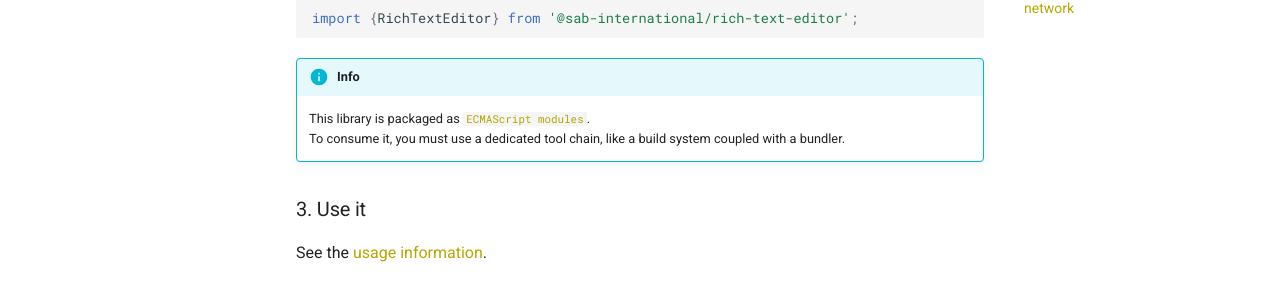
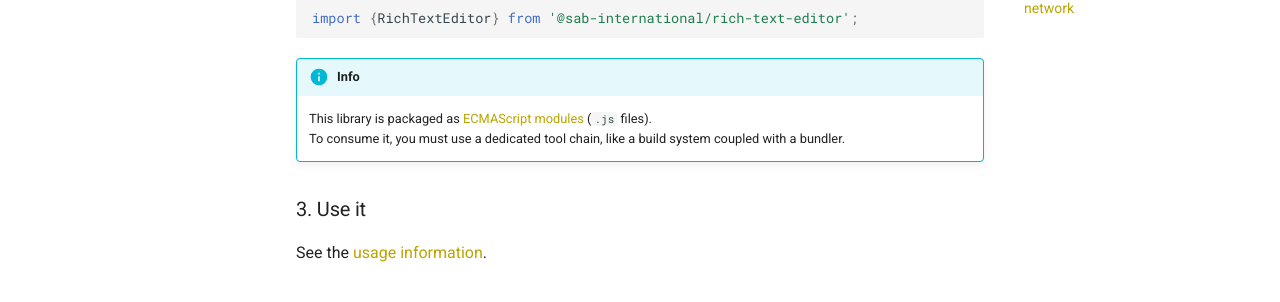
Before and after one commit to mc2it/rich-text-editor, an MkDocs documentation site: the page built from doc/installation.md, in a window 1280 px wide and 900 px high, scrolled down 736 px. Shown: the part 271-573 px from the top of the window. Built offline with MkDocs 1.6.1 and Material for MkDocs 9.7.7, drawn with Linux system fonts in a browser that asks for light colours; comment, search, counter and statistics services are not loaded.

Commit message:
Updated the documentation

````diff
--- a/doc/installation.md
+++ b/doc/installation.md
@@ -37,7 +37,7 @@
 ```
 
 !!! info
-    This library is packaged as [`ECMAScript modules`](http://www.ecma-international.org/ecma-262/6.0/#sec-modules).
+    This library is packaged as [ECMAScript modules](https://nodejs.org/api/esm.html) (`.js` files).
     To consume it, you must use a dedicated tool chain, like a build system coupled with a bundler.
 
 ### 3. Use it
````
